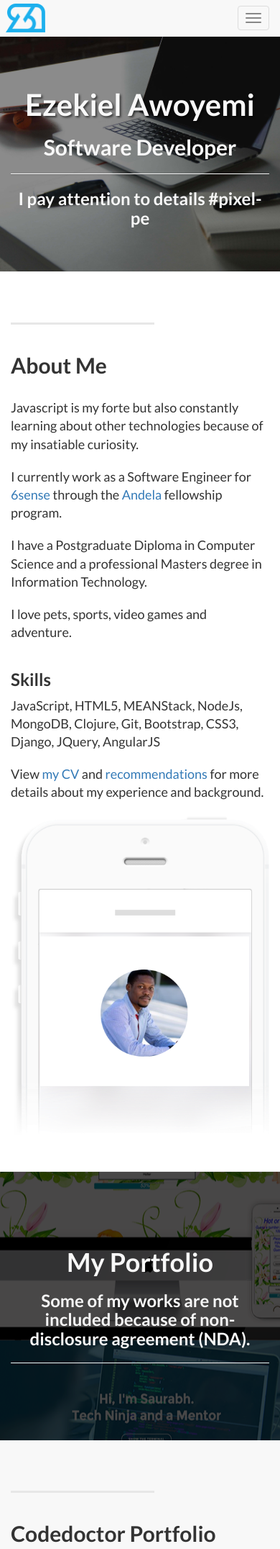
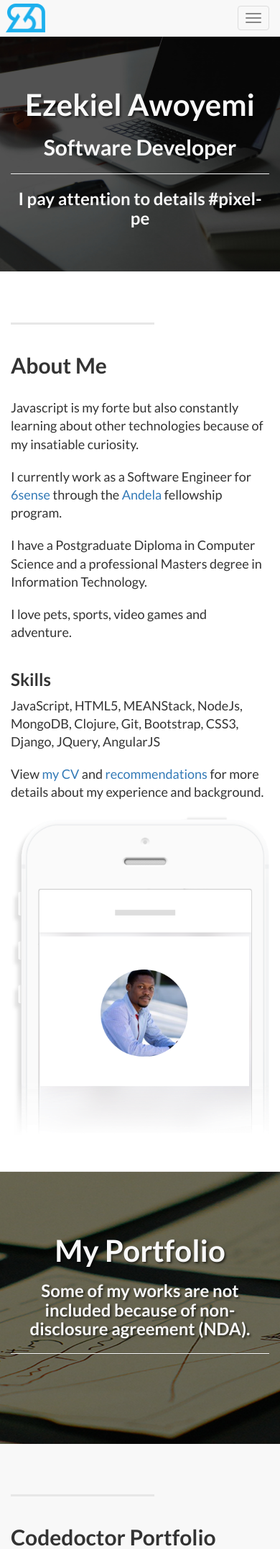
Before and after one commit to tolu-ezekiel/portfoliov2, a PHP site: page / in a window 390 px wide. Shown: the top 2152 px of the page at 72% size. Run offline with PHP 8.4, Linux system fonts and the light colour scheme.

Commit message:
chage images and sizes

```diff
--- a/css/main.css
+++ b/css/main.css
@@ -1,8 +1,3 @@
-/*!
- * Start Bootstrap - Landing Page Bootstrap Theme (http://startbootstrap.com)
- * Code licensed under the Apache License v2.0.
- * For details, see http://www.apache.org/licenses/LICENSE-2.0.
- */
 
 body,
 html {
@@ -46,8 +41,7 @@ h6 {
     border-bottom-color: #1DB0ED;
 }
 .intro-header {
-    /*background: url(../img/two.jpg) no-repeat center center ;*/
-    background: url(../img/two.jpg) no-repeat center center fixed;
+    background: url(../img/home.jpg) no-repeat center center fixed;
 }
 .intro-header, .contact, .portfolio {
     padding-top: 50px; /* If you're making other pages, make sure there is 50px of padding to make sure the navbar doesn't overlap content! */
@@ -56,23 +50,23 @@ h6 {
     color: #f8f8f8;
     background-size: cover;
     overflow:auto;
+    /*background-size: 100% 100%;*/
 }
 .portfolio {
-    /*background: url(../img/portfolio.png) no-repeat center center ;*/
-    background: url(../img/portfolio.png) no-repeat center center fixed;
+    background: url(../img/portfolio.jpg) no-repeat center center fixed;
 }
 .intro-message {
     position: relative;
     padding-top: 20%;
     padding-bottom: 20%;
 }
-#contact-message {
+.contact-message {
     position: relative;
     padding-top: 10%;
     padding-bottom:10%;
 }
 
-.intro-message > h1 {
+.intro-message > h1, .contact-message > h1 {
     margin: 0;
     text-shadow: 2px 2px 3px rgba(0,0,0,0.6);
     font-size: 5em;
@@ -84,7 +78,7 @@ h6 {
     border-bottom: 1px solid rgba(0,0,0,0.2);
 }
 
-.intro-message > h3 {
+.intro-message > h3, .contact-message > h3 {
     text-shadow: 2px 2px 3px rgba(0,0,0,0.6);
 }
 
@@ -145,11 +139,11 @@ h6 {
 }
 
 @media(max-width:767px) {
-    .intro-message {
+    .intro-message, .contact-message {
         padding-bottom: 15%;
     }
 
-    .intro-message > h1 {
+    .intro-message > h1, .contact-message > h1 {
         font-size: 3em;
     }
 
@@ -167,7 +161,17 @@ h6 {
         width: 100%;
     }
 }
-
+/*@media only screen (max-device-width : 1024px) {
+    .intro-header {
+        background: url(../img/home-mobile.jpg) no-repeat center center;
+    }
+    .portfolio {
+        background: url(../img/portfolio-mobile.jpg) no-repeat center center;
+    }.contact {
+        background: url(../img/contact-mobile.jpg) no-repeat center center;
+    }
+}
+*/
 .network-name {
     text-transform: uppercase;
     font-size: 14px;
@@ -197,8 +201,7 @@ h6 {
 }
 
 .contact {
-    /*background: url(../img/banner-bg.jpg) no-repeat center center ;*/
-    background: url(../img/banner-bg.jpg) no-repeat center center fixed;
+    background: url(../img/contact.jpg) no-repeat center center fixed;
 }
 
 footer {
--- a/index.html
+++ b/index.html
@@ -11,7 +11,6 @@
 
     <title> Ezekiel Awoyemi |Software Developer | Portfolio</title>
 
-    <!-- Bootstrap Core CSS -->
     <link href="img/logo.png" rel="shortcut icon" type="image/x-icon">
     <link href="css/bootstrap.min.css" rel="stylesheet">
     <!-- Custom CSS -->
@@ -123,7 +122,7 @@
         <div class="container">
             <div class="row">
                 <div class="col-lg-12">
-                    <div id="contact-message" >
+                    <div class="contact-message" >
                         <h1>My Portfolio</h1>
                         <h3> Some of my works are not included because of non-disclosure agreement (NDA).</h3>
                         <hr class="intro-divider">
@@ -193,7 +192,7 @@
         <div class="container">
             <div class="row">
                 <div class="col-lg-12">
-                    <div id="contact-message">
+                    <div class="contact-message">
                         <h1>Contact Me</h1>
                         <h3>waiting to hear from you...</h3>
                         <hr class="intro-divider">
```
Also changed, not shown: img/banner-bg.jpg (deleted), img/contact-mobile.jpg (added), img/contact.jpg (added), img/home-mobile.jpg (added), img/home.jpg (added), img/intro-bg.jpg (deleted), img/portfolio-mobile.jpg (added), img/portfolio.jpg (added), img/portfolio.png (deleted), img/two.jpg (deleted), js/animate.min.js.
